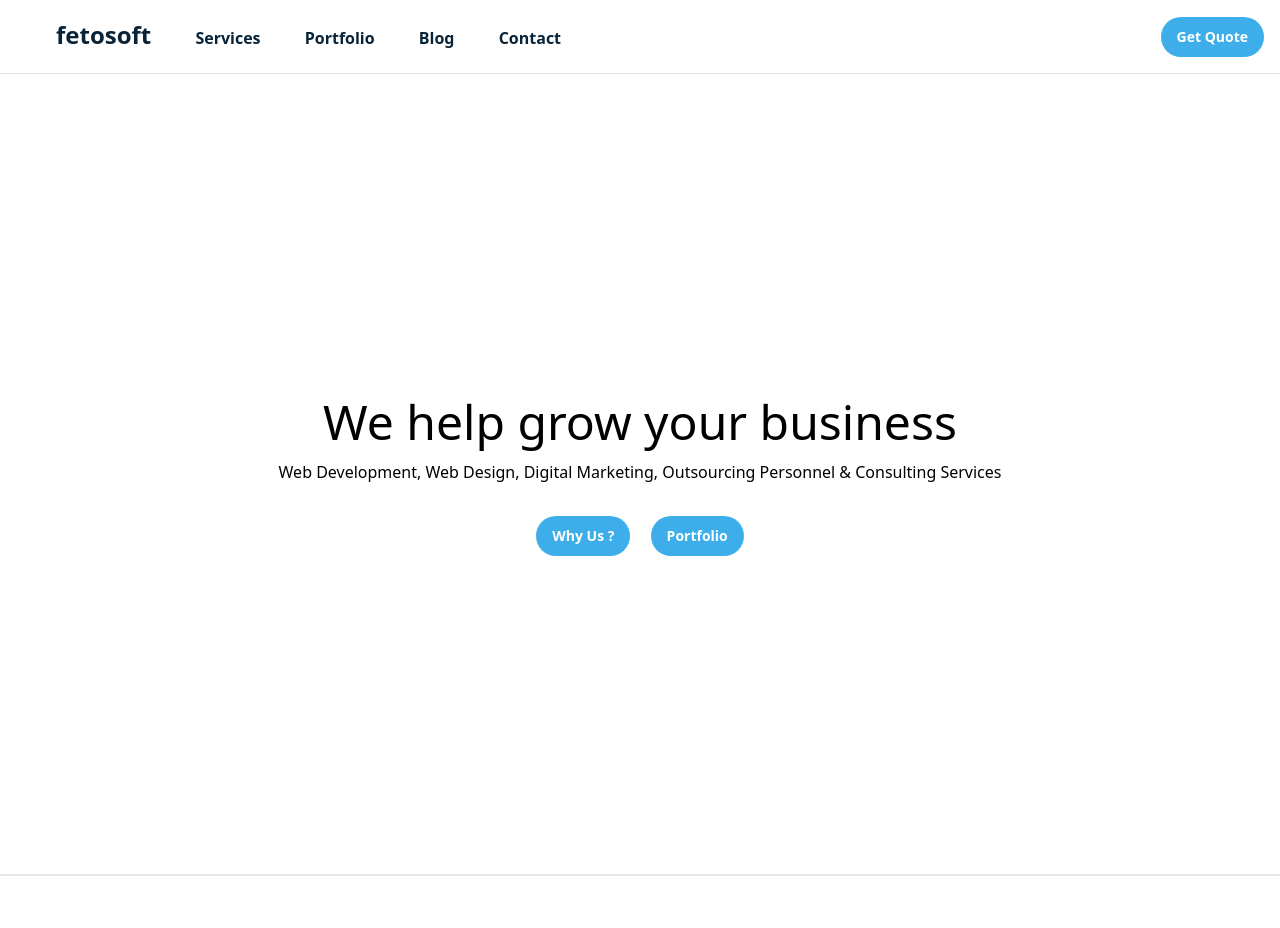
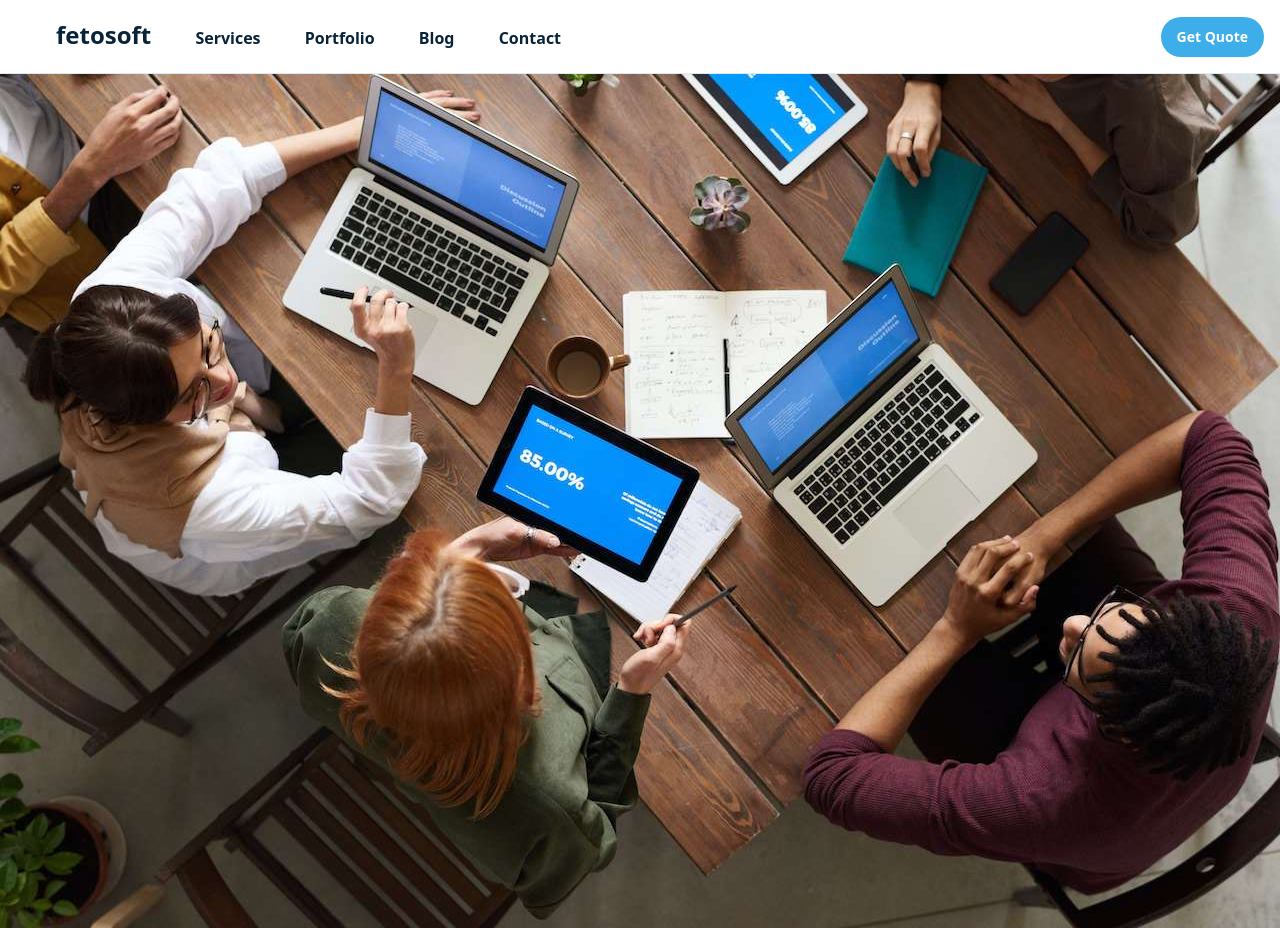
Before and after one commit to florianlatifi1996/LandingPage, a website: page index.html in a window 1280 px wide. Shown: the top 928 px of the page. Drawn offline with Linux system fonts and the light colour scheme.

Commit message:
new changes

```diff
--- a/index.html
+++ b/index.html
@@ -56,16 +56,12 @@
       </div>
     </nav>
       <!--Hero section-->
-
-      <div class=" mt-20 h-screen py-32 m-auto text-center flex flex-col items-center justify-center bg-fixed bg-cover bg-darken-75">
-        <h1 class="m-2 text-black">We help grow your business</h1>
-        <p class="mb-6 text-black leading-normal text-md">Web Development, Web Design, Digital Marketing, Outsourcing Personnel &amp; Consulting Services</p>
-
-        <div>
-          <a href="#digital_agency" class="btn btn-primary rounded-full p-6 m-2 text-lg">Why Us ?</a>
-          <a href="#portfolio" class="btn btn-primary rounded-full p-6 m-2 text-lg">Portfolio</a>
+      <section>
+        <div class="bg-white h-full w-full">
+          <img src="assets/digital agency/bg team.jpg" class='w-full h-full'>
+          <div className="p-24"></div>
         </div>
-      </div>
+      </section>
       <hr class="border-b border-x-gray-500 opacity-25 my-0 py-0">
       <!--Digital Agency section-->
       <section id="digital_agency" class="py-24 pl-4 pr-4">
```
Also changed, not shown: assets/digital agency/bg team.jpg (added), public/style.css.
